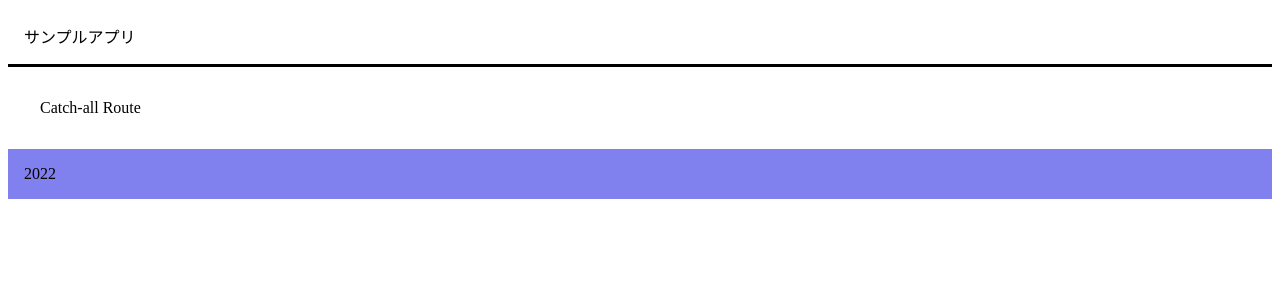
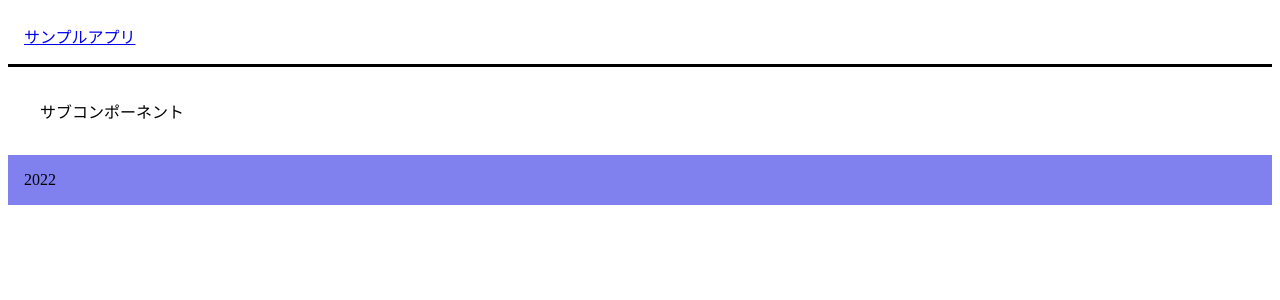
Before and after one commit to ng3rdstmadgke/nuxt3-tutorial, a Nuxt app in the folder front/: page /nuxt_error_boundary in a window 1280 px wide. Shown: the top 300 px of the page. Built offline with nearby package versions, Linux system fonts and the light colour scheme.

Commit message:
エラーハンドリング

```diff
--- /dev/null
+++ b/front/components/SetupError.vue
@@ -0,0 +1,7 @@
+<script setup lang="ts">
+throw createError('SetupErrorコンポーネントでエラーが発生しました！');
+</script>
+
+<template>
+  <div>サブコンポーネント</div>
+</template>
--- a/front/layouts/default.vue
+++ b/front/layouts/default.vue
@@ -1,7 +1,9 @@
 
 <template>
   <div>
-    <header>サンプルアプリ</header>
+    <header>
+      <NuxtLink to="/">サンプルアプリ</NuxtLink>
+    </header>
     <div class="container">
       <slot />
     </div>
--- /dev/null
+++ b/front/pages/api_access_error.vue
@@ -0,0 +1,15 @@
+<template>
+  <div>APIアクセスエラーハンドリング</div>
+  <div v-if="articles">
+    成功!!
+  </div>
+  <div v-else-if="error">
+    失敗、、、 ({{ error }})
+  </div>
+</template>
+
+<script setup lang="ts">
+const {data: articles, error} = useFetch("/api/error")
+console.log("articles: ", articles)
+console.log("error: ", error)
+</script>
--- a/front/pages/index.vue
+++ b/front/pages/index.vue
@@ -16,6 +16,12 @@
       </li>
       <li>
         <NuxtLink to="/on_error_captured">onErrorCaptured</NuxtLink>
+      </li>
+      <li>
+        <NuxtLink to="/nuxt_error_boundary">NuxtErrorBoundary</NuxtLink>
+      </li>
+      <li>
+        <NuxtLink to="/api_access_error">APIアクセスエラーハンドリング</NuxtLink>
       </li>
     </ul>
     <p>新着記事</p>
--- /dev/null
+++ b/front/pages/nuxt_error_boundary.vue
@@ -0,0 +1,19 @@
+<script>
+const log = (err) => console.log(err)
+</script>
+
+<template>
+  <div>
+    <!-- @error にはエラーイベントが発生した際のコールバックを指定 -->
+    <NuxtErrorBoundary @error="log">
+      <!-- <SetupError /> -->
+      <FlakyComponent />
+      <!-- #はv-bind -->
+      <template #error="{ error }">
+        <p>
+          An error occurd: {{ error }}
+        </p>
+      </template>
+    </NuxtErrorBoundary>
+  </div>
+</template>
```
Also changed, not shown: 1 other file (tests, documents, lock files or other folders).
